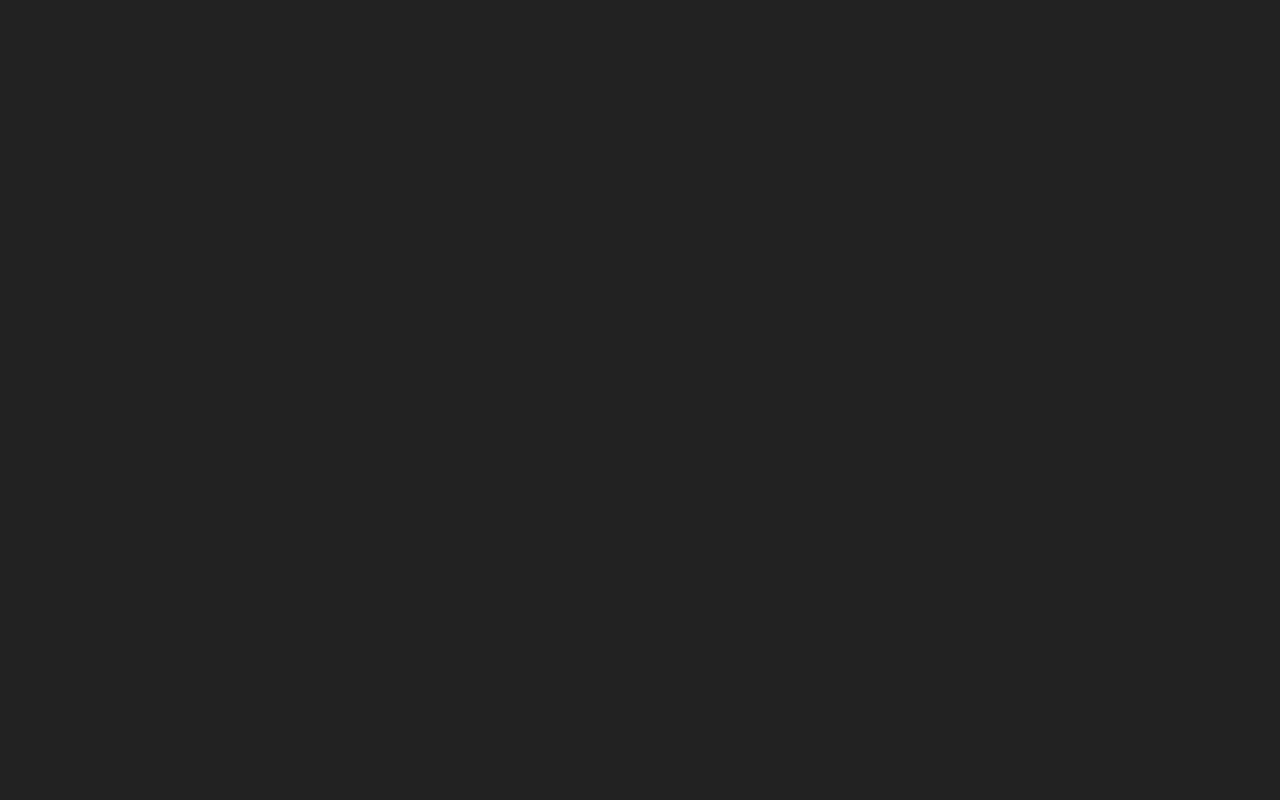
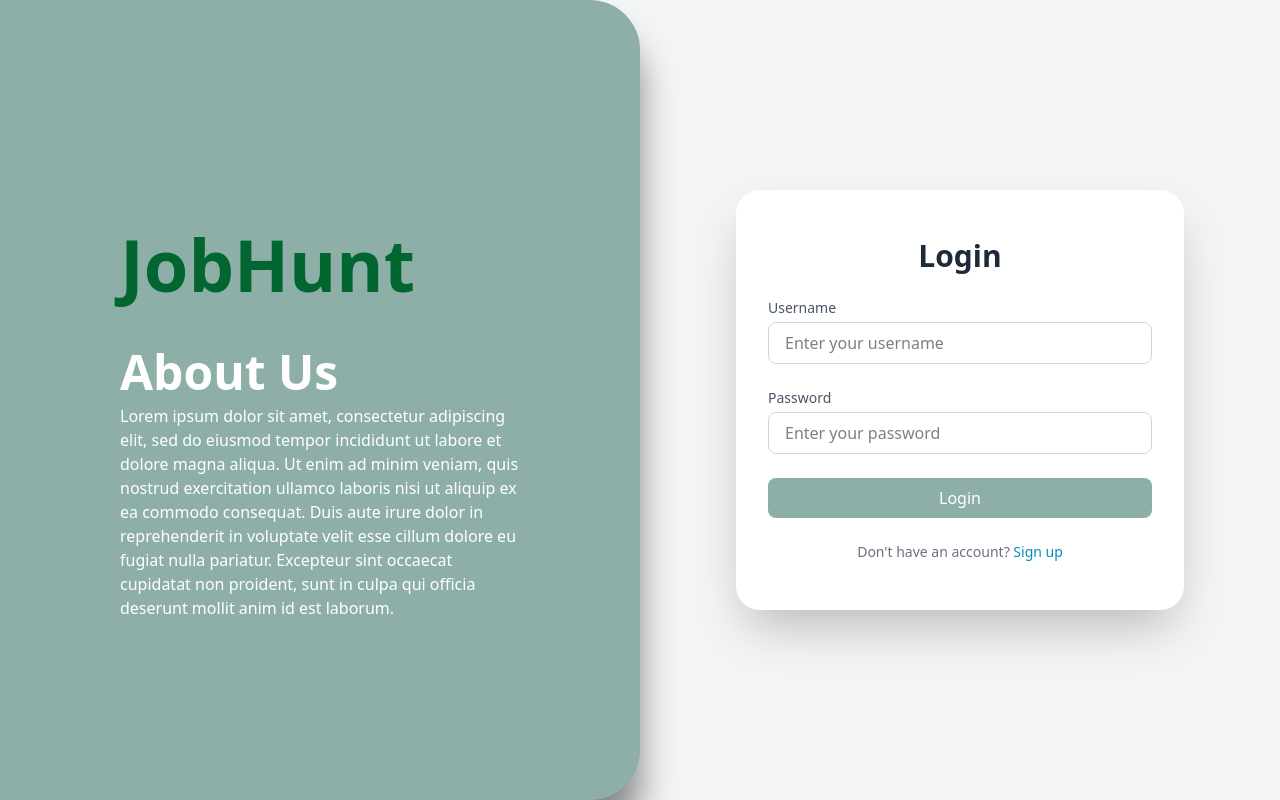
Before and after one commit to Xenrui/job-tracker, a React (Vite) app: page /login in a window 1280 px wide. Before the commit this address had no page. Built offline with nearby package versions, Linux system fonts and the light colour scheme.

Commit message:
feat: added signup page and implemented local database connection

```diff
--- a/src/App.jsx
+++ b/src/App.jsx
@@ -1,12 +1,14 @@
 import { Routes, Route } from "react-router-dom";
 import LoginPage from "./pages/LoginPage";
+import SignUpPage from "./pages/SignUpPage";
 import DashboardPage from "./pages/DashboardPage";
 
 const App = () => {
   return (
     <Routes>
-      <Route path="/" element={<LoginPage />} />
-      {/* <Route path="/dashboard" element={<DashboardPage />} /> */}
+      <Route path="/login" element={<LoginPage />} />
+      <Route path="/signup" element={<SignUpPage />} />
+      <Route path="/dashboard" element={<DashboardPage />} />
     </Routes>
   );
 };
--- a/src/components/form-layout/AboutSection.jsx
+++ b/src/components/form-layout/AboutSection.jsx
@@ -3,6 +3,7 @@ const AboutSection = () => (
   <div className="relative hidden lg:block w-1/2 shadow-[0_35px_35px_rgba(0,0,0,0.45)] bg-[#8dafa8] rounded-r-[50px] bg-r-[50px]">
 
     <div className="absolute bottom-0 left-0 p-8 text-white bg-opacity-50 w-full px-30 py-45">
+      <h1 className="text-left py-12 text-green-800 font-bold text-7xl">JobHunt</h1>
       <h2 className="text-5xl font-bold">About Us</h2>
       <p className="text-l mt-2 max-w-m">
             Lorem ipsum dolor sit amet, consectetur adipiscing elit, sed do eiusmod tempor incididunt ut labore et dolore magna aliqua. Ut enim ad minim veniam, quis nostrud exercitation ullamco laboris nisi ut aliquip ex ea commodo consequat. Duis aute irure dolor in reprehenderit in voluptate velit esse cillum dolore eu fugiat nulla pariatur. Excepteur sint occaecat cupidatat non proident, sunt in culpa qui officia deserunt mollit anim id est laborum.
--- a/src/components/forms/AuthForm.jsx
+++ b/src/components/forms/AuthForm.jsx
@@ -5,33 +5,102 @@ import SubmitButton from "./SubmitButton";
 
 const AuthForm = ({ title, buttonText }) => {
   const [email, setEmail] = useState("");
+  const [username, setUsername] = useState("");
   const [password, setPassword] = useState("");
+  const [message, setMessage] = useState("");
+  const [messageType, setMessageType] = useState(""); // "error" or "success"
+
   const navigate = useNavigate();
+  const isSignup = title === "Sign Up";
 
-  const handleSubmit = (e) => {
+  const handleSubmit = async (e) => {
     e.preventDefault();
 
-    if (email && password) {
-      console.log("User submitted:", { email, password });
+    // Sign Up
+    if (isSignup) {
+      if (email && username && password) {
+        try {
+          const res = await fetch("http://localhost/job-application-tracker/backend/signup.php", {
+            method: "POST",
+            headers: { "Content-Type": "application/json" },
+            body: JSON.stringify({ email, username, password }),
+          });
 
-      // ✅ Redirect to homepage or dashboard
-      // navigate("/dashboard");
+          const data = await res.json();
+          if (res.ok) {
+            setMessage("Signup successful! Please login.");
+            setMessageType("success");
+            setTimeout(() => navigate("/login"), 1500);
+          } else {
+            setMessage(data.error || "Signup failed");
+            setMessageType("error");
+          }
+        } catch (error) {
+          setMessage("Error connecting to server");
+          setMessageType("error");
+        }
+      } else {
+        setMessage("Please fill in all fields");
+        setMessageType("error");
+      }
     } else {
-      alert("Please fill in all fields.");
+      // Login
+      if (username && password) {
+        try {
+          const res = await fetch("http://localhost/job-application-tracker/backend/login.php", {
+            method: "POST",
+            headers: { "Content-Type": "application/json" },
+            body: JSON.stringify({ username, password }),
+          });
+
+          const data = await res.json();
+
+          if (res.ok) {
+            setMessage("Login successful!");
+            setMessageType("success");
+            navigate("/dashboard");
+          } else {
+            setMessage(data.error || "Login failed");
+            setMessageType("error");
+          }
+        } catch (error) {
+          setMessage("Error connecting to server");
+          setMessageType("error");
+        }
+      } else {
+        setMessage("Please fill in all fields");
+        setMessageType("error");
+      }
     }
   };
 
   return (
     <div className="w-full max-w-md px-8 py-12 bg-white rounded-3xl shadow-2xl">
-      <h2 className="text-3xl font-bold text-center mb-8 text-gray-800">{title}</h2>
+      <h2 className="text-3xl font-bold text-center mb-6 text-gray-800">{title}</h2>
+
+      {message && (
+        <div className={`text-left p-6 py-3 mb-4 text-sm font-medium ${messageType === "error" ? "bg-red-100" : "bg-green-100"}`}>
+          {message}
+        </div>
+      )}
 
       <form onSubmit={handleSubmit} className="space-y-6">
+        {isSignup && (
+          <InputField
+            type="email"
+            label="Email"
+            placeholder="Enter your email"
+            value={email}
+            onChange={(e) => setEmail(e.target.value)}
+          />
+        )}
+
         <InputField
-          type="email"
-          label="Email"
-          placeholder="Enter your email"
-          value={email}
-          onChange={(e) => setEmail(e.target.value)}
+          type="text"
+          label="Username"
+          placeholder="Enter your username"
+          value={username}
+          onChange={(e) => setUsername(e.target.value)}
         />
 
         <InputField
@@ -46,10 +115,10 @@ const AuthForm = ({ title, buttonText }) => {
       </form>
 
       <p className="text-center text-sm text-gray-500 mt-6">
-        {title === "Login" ? (
-          <>Don't have an account? <span className="text-[#8dafa8] cursor-pointer hover:underline">Sign up</span></>
+        {isSignup ? (
+          <>Already have an account? <span className="text-cyan-600 cursor-pointer hover:underline" onClick={() => navigate("/login")}>Login</span></>
         ) : (
-          <>Already have an account? <span className="text-[#8dafa8] cursor-pointer hover:underline">Login</span></>
+          <>Don't have an account? <span className="text-cyan-600 cursor-pointer hover:underline" onClick={() => navigate("/signup")}>Sign up</span></>
         )}
       </p>
     </div>
--- a/src/pages/DashboardPage.jsx
+++ b/src/pages/DashboardPage.jsx
@@ -2,7 +2,7 @@ import React from 'react'
 
 const DashboardPage = () => {
   return (
-    <div>DashboardPage</div>
+    <div className='item-center flex'>DashboardPage</div>
   )
 }
 
--- /dev/null
+++ b/src/pages/SignUpPage.jsx
@@ -0,0 +1,10 @@
+import AuthLayout from "../components/form-layout/AuthLayout";
+import AuthForm from "../components/forms/AuthForm";
+
+const SignUpPage = () => (
+  <AuthLayout>
+    <AuthForm title="Sign Up" buttonText="Create Account" />
+  </AuthLayout>
+);
+
+export default SignUpPage;
```
